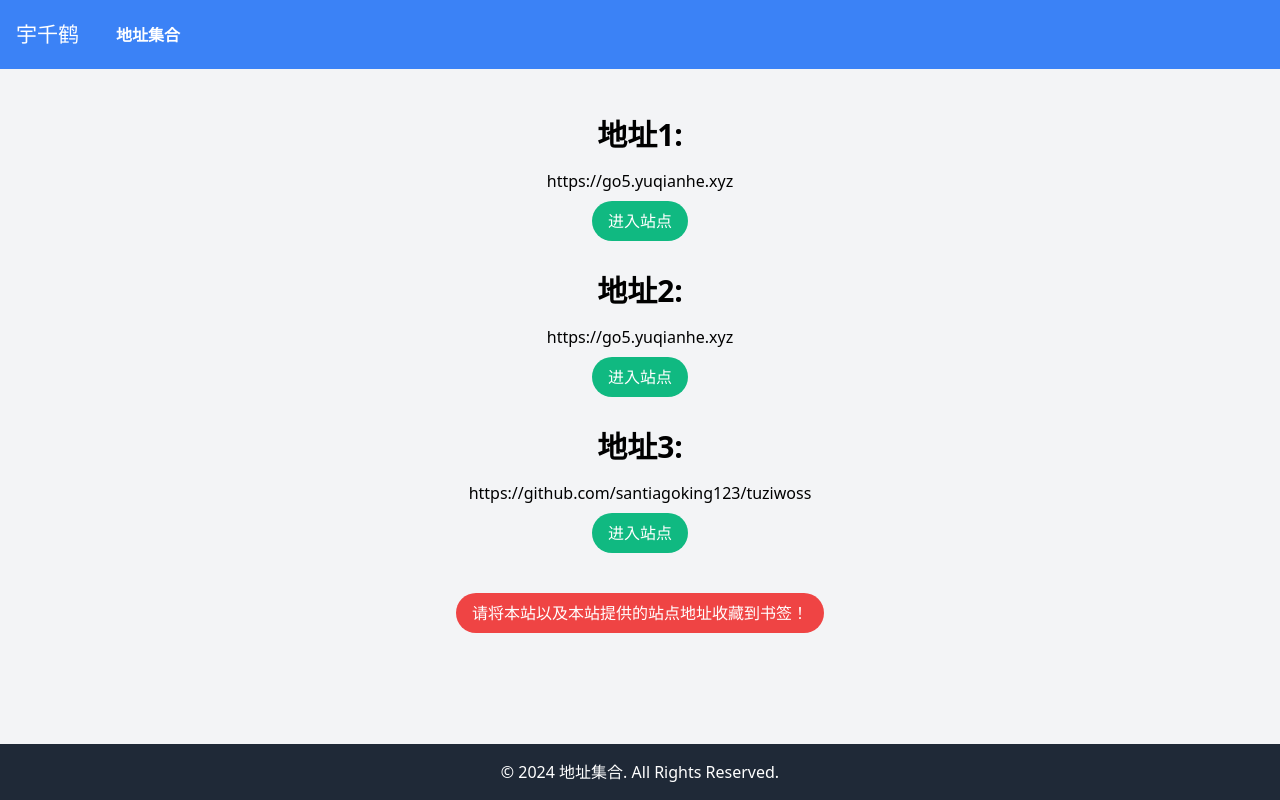
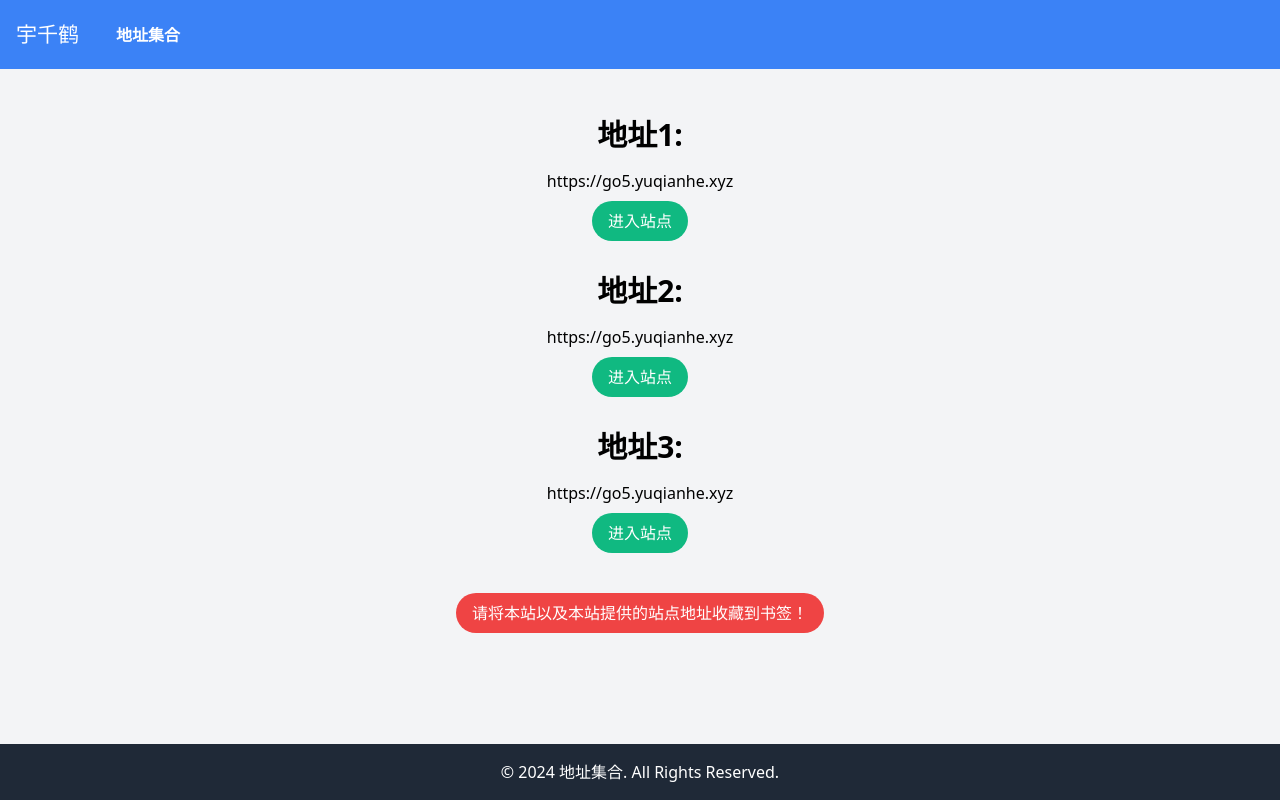
Before and after one commit to santiagoking123/nav, a plain HTML site: page index.html in a window 1280 px wide. Drawn offline with nearby package versions, Linux system fonts and the light colour scheme.

Commit message:
Update index.html

```diff
--- a/index.html
+++ b/index.html
@@ -47,9 +47,9 @@
 
     <section id="site3" class="mb-8">
         <h2 class="text-3xl font-semibold mb-4">地址3:</h2>
-        <p>https://github.com/santiagoking123/tuziwoss</p>
+        <p>https://go5.yuqianhe.xyz</p>
         <button class="bg-green-500 text-white px-4 py-2 rounded-full mt-2 hover:bg-green-700 transition">
-            <a target="_blank" href="https://github.com/santiagoking123/tuziwoss" class="hover:no-underline cursor-pointer">进入站点</a>
+            <a target="_blank" href="https://go5.yuqianhe.xyz" class="hover:no-underline cursor-pointer">进入站点</a>
         </button>
     </section>
 
```
